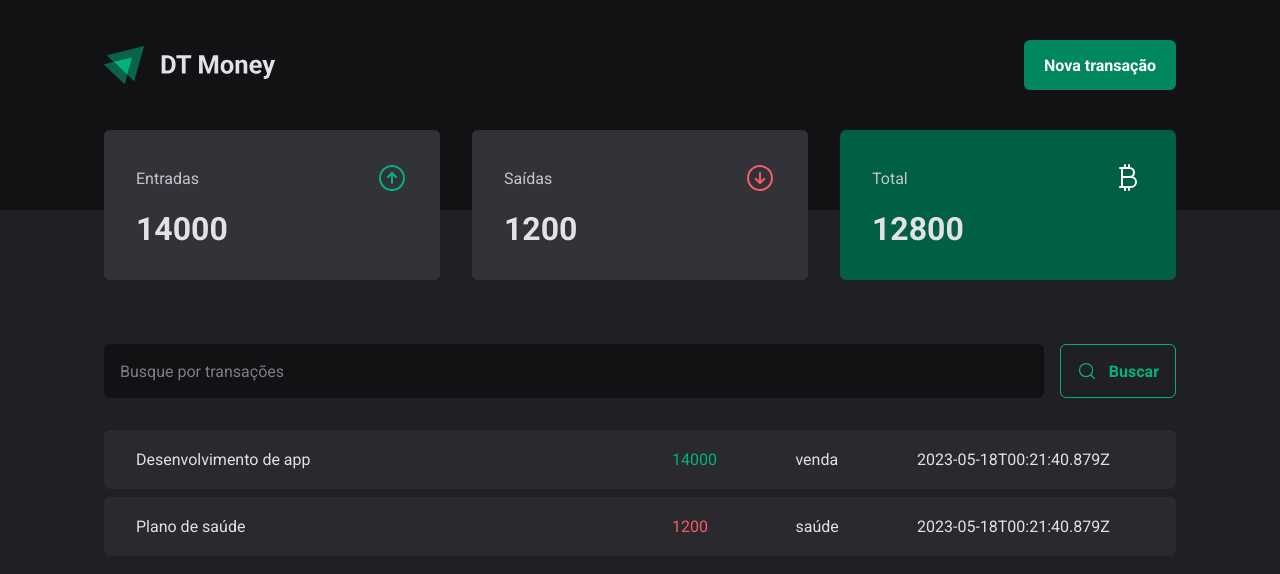
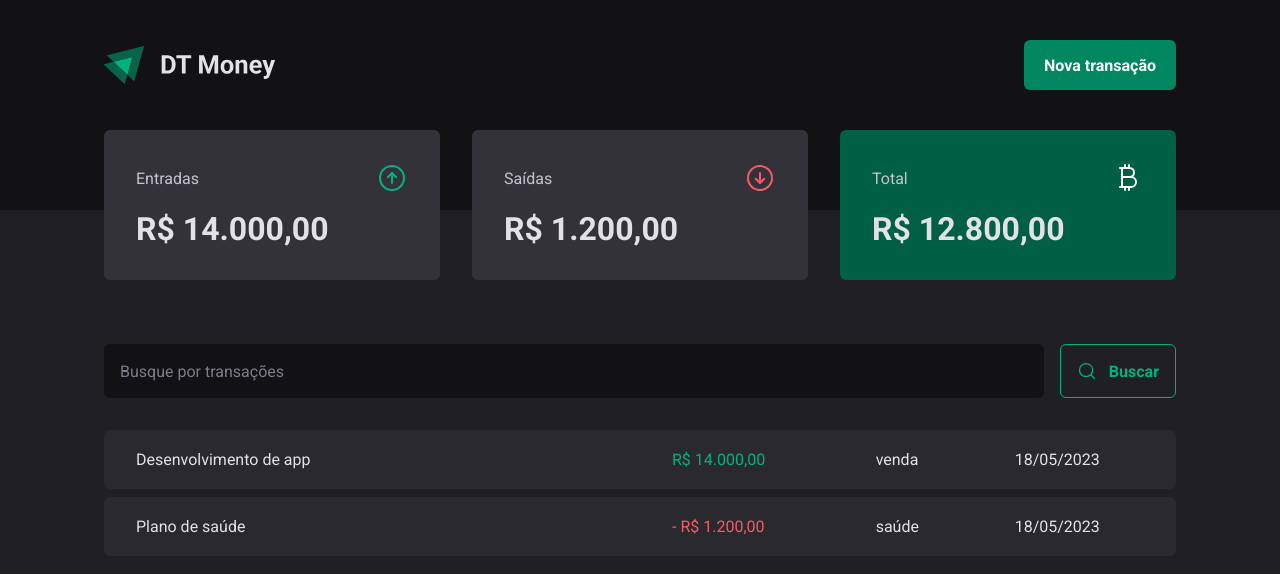
Before and after one commit to marcoscuomo/dt-money, a React (Vite) app: page / in a window 1280 px wide. Shown: the top 574 px of the page. Built offline with nearby package versions, Linux system fonts and the light colour scheme; data requests are answered from the project's data file.

Commit message:
feat: formating values

```diff
--- a/src/components/Summary/index.tsx
+++ b/src/components/Summary/index.tsx
@@ -2,6 +2,7 @@
 import { SummaryCard, SummaryContainer } from "./styles";
 import { useContext } from "react";
 import { TransactionContext } from "../../contexts/TransactionsContext";
+import { priceFormatter } from "../../utils/formatter";
 
 export function Summary() {
 
@@ -30,7 +31,7 @@
           <ArrowCircleUp size={32} color="#00b37e" />
         </header>
 
-        <strong>{sumary.income}</strong>
+        <strong>{priceFormatter.format(sumary.income)}</strong>
       </SummaryCard>
 
       <SummaryCard>
@@ -39,7 +40,7 @@
           <ArrowCircleDown size={32} color="#f75a68" />
         </header>
 
-        <strong>{sumary.outcome}</strong>
+        <strong>{priceFormatter.format(sumary.outcome)}</strong>
       </SummaryCard>
 
       <SummaryCard variant="green">
@@ -48,7 +49,7 @@
           <CurrencyBtc size={32} color="#fff" />
         </header>
 
-        <strong>{sumary.total}</strong>
+        <strong>{priceFormatter.format(sumary.total)}</strong>
       </SummaryCard>
     </SummaryContainer>
   )
--- a/src/pages/Transactions/index.tsx
+++ b/src/pages/Transactions/index.tsx
@@ -5,6 +5,7 @@
 
 import { PriceHighlight, TransactionsContainer, TransactionsTable } from "./styles";
 import { TransactionContext } from "../../contexts/TransactionsContext";
+import { dateFormatter, priceFormatter } from "../../utils/formatter";
 
 
 export function Transactions() {
@@ -27,10 +28,13 @@
                 <tr key={transaction.id}>
                   <td width="50%">{transaction.description}</td>
                   <td>
-                    <PriceHighlight variant={transaction.type}>{transaction.price}</PriceHighlight>
+                    <PriceHighlight variant={transaction.type}>
+                      {transaction.type === 'outcome' && '- '}
+                      {priceFormatter.format(transaction.price)}
+                    </PriceHighlight>
                   </td>
                   <td>{transaction.category}</td>
-                  <td>{transaction.createdAt}</td>
+                  <td>{dateFormatter.format(new Date(transaction.createdAt))}</td>
                 </tr>
               )
             })}
--- /dev/null
+++ b/src/utils/formatter.ts
@@ -0,0 +1,6 @@
+export const dateFormatter = new Intl.DateTimeFormat('pt-BR');
+
+export const priceFormatter = new Intl.NumberFormat('pt-BR', {
+  style: 'currency',
+  currency: 'BRL'
+});
```
